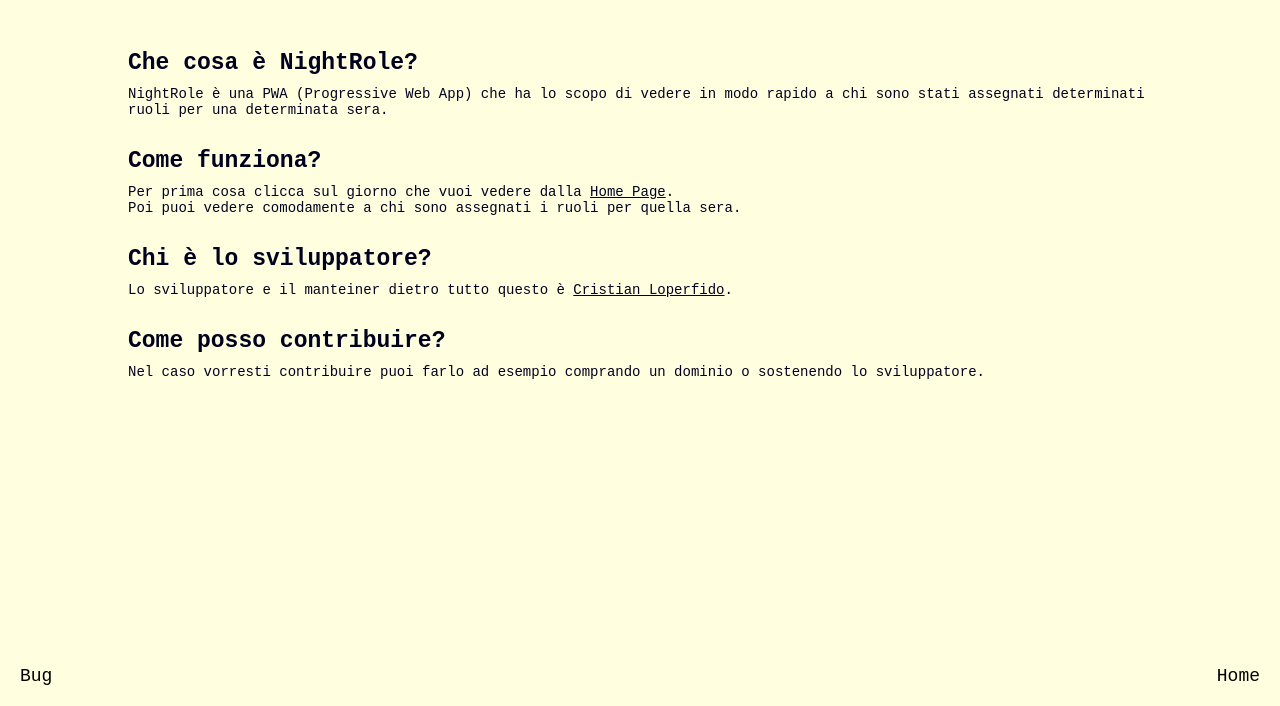
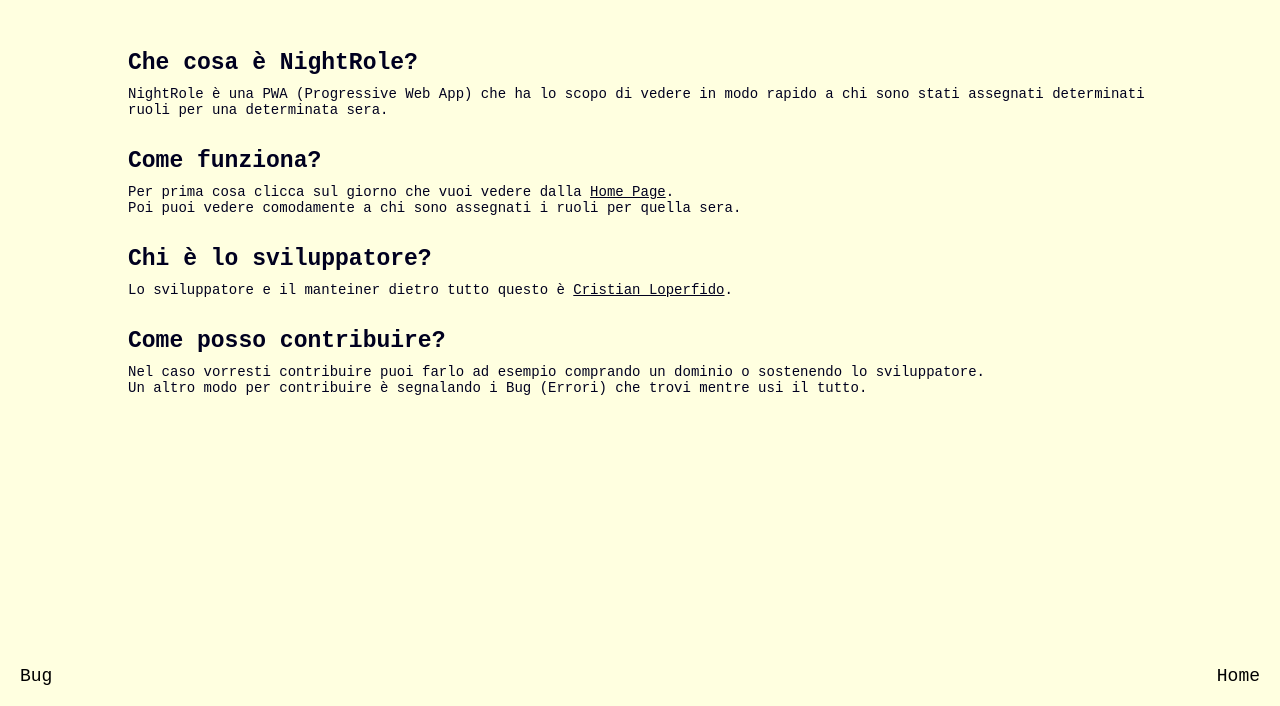
Before and after one commit to loperfido/nightrole, a plain HTML site: page info.html in a window 1280 px wide. Shown: the part 94-800 px from the top of the page. Drawn offline with Linux system fonts and the light colour scheme.

Commit message:
vari aggiustamenti minori

```diff
--- a/info.html
+++ b/info.html
@@ -31,7 +31,8 @@
                 href="https://cristianloperfido.altervista.org">Cristian Loperfido</a>.</p>
         <br><br>
         <h2>Come posso contribuire?</h2>
-        <p>Nel caso vorresti contribuire puoi farlo ad esempio comprando un dominio o sostenendo lo sviluppatore.</p>
+        <p>Nel caso vorresti contribuire puoi farlo ad esempio comprando un dominio o sostenendo lo sviluppatore. <br>
+            Un altro modo per contribuire è segnalando i Bug (Errori) che trovi mentre usi il tutto.</p>
     </article>
 
     <footer>
--- a/style.css
+++ b/style.css
@@ -23,7 +23,7 @@ h1 b {
 }
 
 h1:hover {
-    animation: animazione_h1 2s;
+    animation: animazione_h1 1s;
 }
 
 @keyframes animazione_h1 {
```
